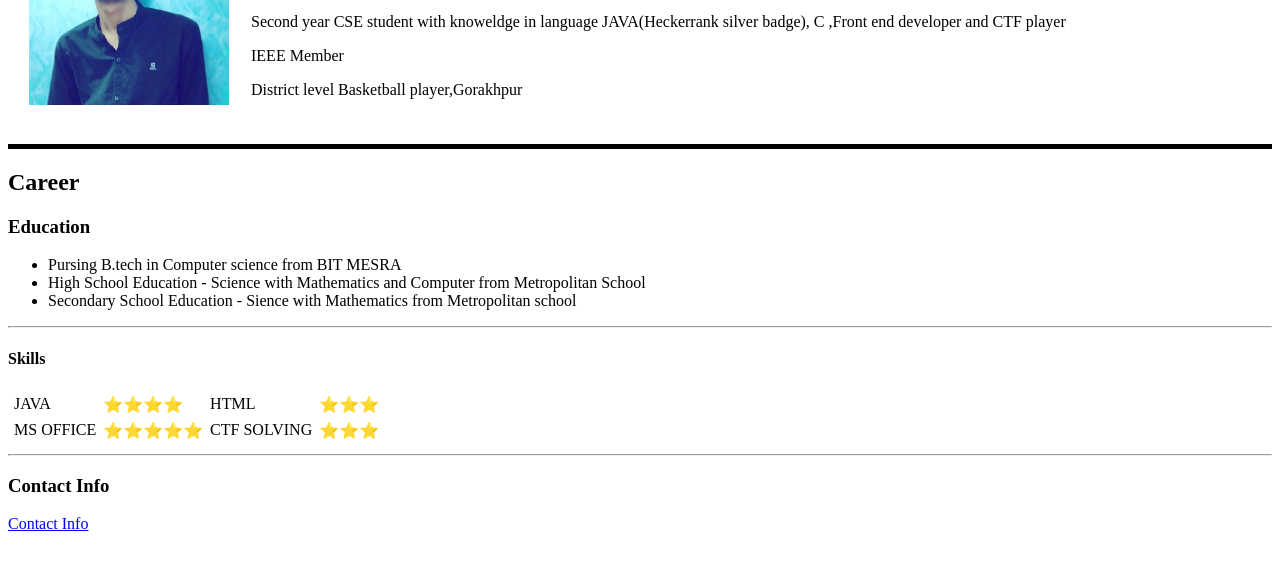
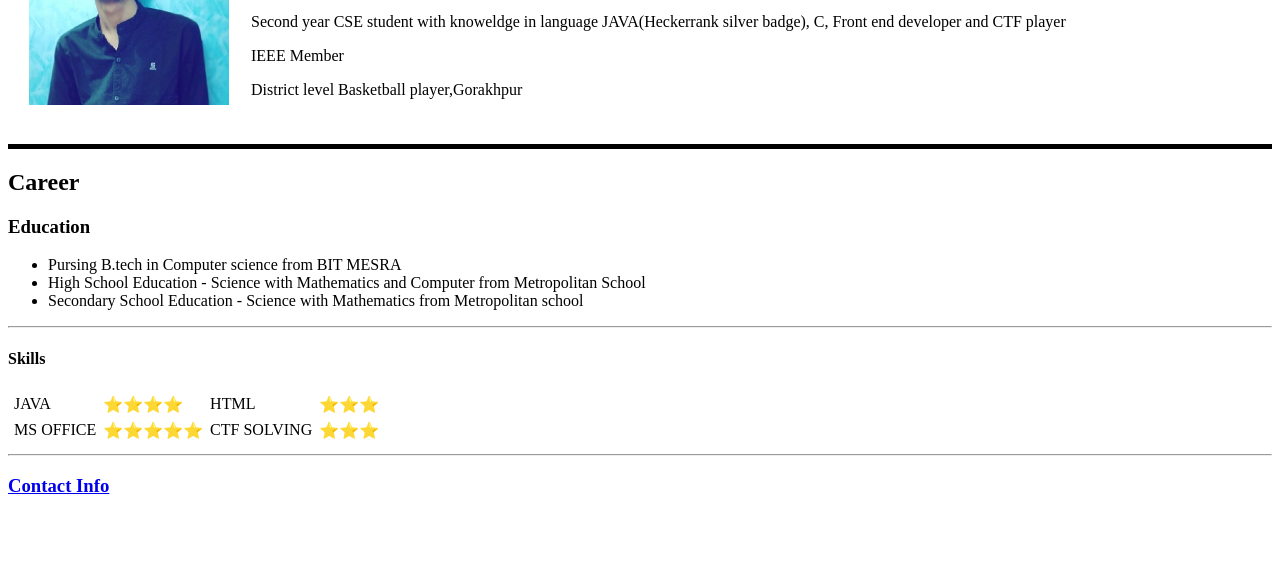
Before and after one commit to tanmayupadhyay991/CV, a plain HTML site: page index.html in a window 1280 px wide. Shown: the part 130-700 px from the top of the page. Drawn offline with Linux system fonts and the light colour scheme.

Commit message:
Update index.html

```diff
--- a/index.html
+++ b/index.html
@@ -16,7 +16,7 @@
             <td>
                 <h1><strong>Tanmay Upadhyay</strong></h1>
                 <p> <strong>Btech student at  BIT MESRA</strong>  </p>
-                <p>Second year CSE student with  knoweldge in language  JAVA(Heckerrank silver badge), C ,Front end developer and CTF player</p>
+                <p>Second year CSE student with  knoweldge in language  JAVA(Heckerrank silver badge), C, Front end developer and CTF player</p>
                 <p> IEEE Member</p>
                 <p> District level Basketball player,Gorakhpur</p>
 
@@ -31,7 +31,7 @@
     <ul>
         <li>Pursing B.tech in Computer science from BIT MESRA</li>
         <li>High School  Education - Science with Mathematics and Computer from Metropolitan School</li>
-        <li>Secondary School Education - Sience with Mathematics from Metropolitan school </li>
+        <li>Secondary School Education - Science with Mathematics from Metropolitan school </li>
     </ul>
     <hr>
     <h4>Skills</h4>
@@ -50,8 +50,7 @@
         </tr>
     </table>
     <hr>
-    <h3>Contact Info</h3>
-    <a href="contact info.html">Contact Info</a>
+    <h3><a href="contact info.html">Contact Info</a></h3>
 
 </body>
 </html>
```
